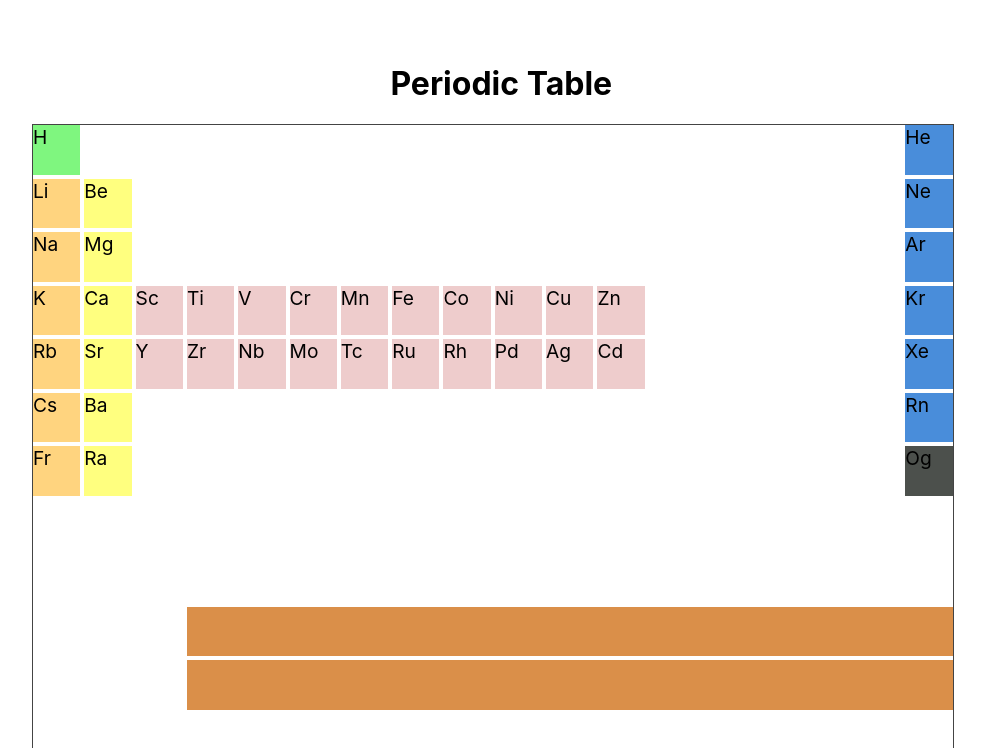
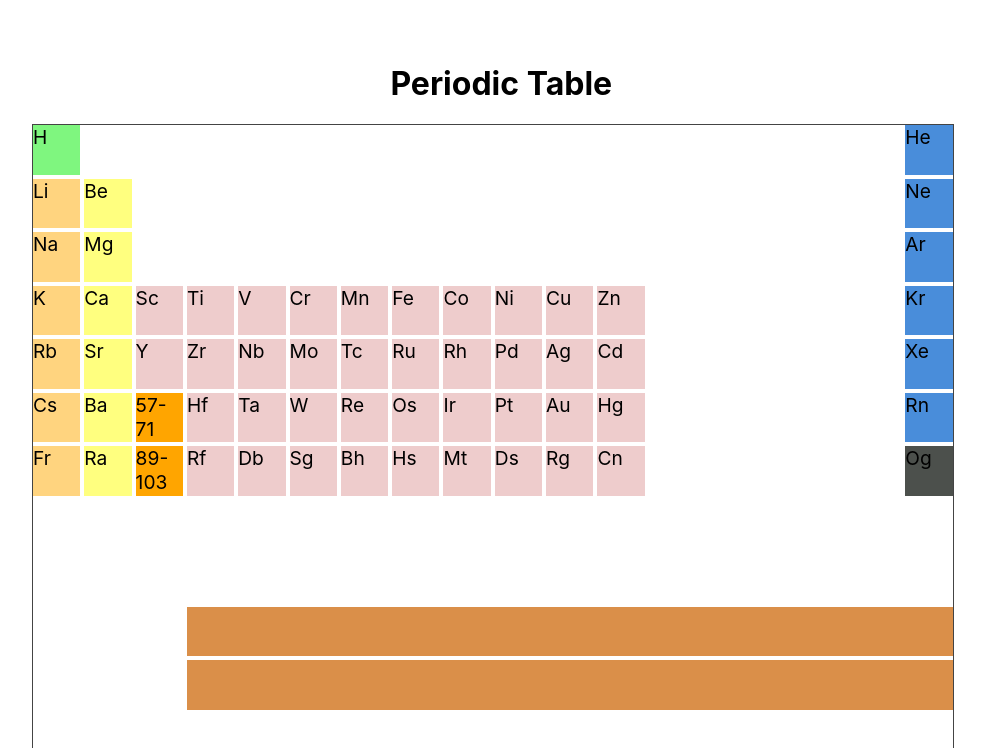
Before and after one commit to anilkris/periodictable, a React (Create React App) app: page / in a window 1280 px wide. Shown: the top 748 px of the page, without its empty margins (96-1081 px from the left). Built offline with nearby package versions, Linux system fonts and the light colour scheme.

Commit message:
update table

```diff
--- a/src/App.css
+++ b/src/App.css
@@ -39,7 +39,10 @@ header {
 .Nonmetal
    { background-color: rgb(127, 246, 127); }
 .Noble .Noble           { background-color: rgb(195, 212, 255); }
-.Lanthanoid .Lanthanoid { background-color: rgb(255, 212, 195); }
+.Lanthanoid
+{
+   background-color: rgb(255, 212, 195);
+   }
 .Actinoid .Actinoid     { background-color: rgb(238, 212, 229); }
 .Undiscovered           { background-color: rgb(255, 255, 255); }
 .InnerBorder            { background-color: rgb(204, 204, 255); }
@@ -272,8 +275,104 @@ header {
 .Cd {
   grid-column: 12 / 13;
   grid-row : 5 / 6;
+}
+.extelem1 {
+  grid-column: 3 / 4;
+  grid-row : 6 / 7;
+  background-color: orange;
+}
+.Hf {
+  grid-column: 4 / 5;
+  grid-row : 6 / 7;
+}
+.Ta {
+  grid-column: 5/ 6;
+  grid-row : 6 / 7;
+}
+.W {
+  grid-column: 6 / 7;
+  grid-row : 6 / 7;
+
+}
+.Re {
+  grid-column:  7 / 8;
+  grid-row : 6 / 7;
+}
+
+.Os {
+  grid-column: 8 / 9;
+  grid-row : 6 / 7;
+}
 
 
+.Ir {
+  grid-column: 9 / 10;
+  grid-row : 6 / 7;
+}
+
+
+.Pt {
+  grid-column: 10 / 11;
+  grid-row : 6 / 7;
+}
+
+.Au {
+  grid-column: 11 / 12;
+  grid-row : 6 / 7;
+}
+.Hg {
+  grid-column: 12 / 13;
+  grid-row : 6 / 7;
+}
+
+
+.extelem2 {
+  grid-column: 3 / 4;
+  grid-row : 7 / 8;
+  background-color: orange;
+}
+.Rf {
+  grid-column: 4 / 5;
+  grid-row : 7 / 8;
+}
+.Db {
+  grid-column: 5/ 6;
+  grid-row : 7 / 8;
+}
+.Sg {
+  grid-column: 6 / 7;
+  grid-row : 7 / 8;
+
+}
+.Bh {
+  grid-column:  7 / 8;
+  grid-row : 7 / 8;
+}
+
+.Hs {
+  grid-column: 8 / 9;
+  grid-row : 7 / 8;
+}
+
+
+.Mt {
+  grid-column: 9 / 10;
+  grid-row : 7 / 8;
+}
+
+
+.Ds {
+  grid-column: 10 / 11;
+  grid-row : 7 / 8;
+}
+
+.Rg {
+  grid-column: 11 / 12;
+  grid-row : 7 / 8;
+}
+.Cn {
+  grid-column: 12 / 13;
+  grid-row : 7 / 8;
 }
 
 
--- a/src/ThirdBox.js
+++ b/src/ThirdBox.js
@@ -76,5 +76,80 @@ export const ThirdBox = () => <React.Fragment>
     <div className="Elem Transition Cd">
         Cd
     </div>
+  <div className="Elem Transition extelem1">
+      57-71
+    </div>
+
+    <div className="Elem Transition Hf">
+      Hf
+    </div>
+    <div className="Elem Transition Ta">
+       Ta
+    </div>
+    <div className="Elem Transition W">
+        W
+    </div>
+    <div className="Elem Transition Re">
+        Re
+    </div>
+
+    <div className="Elem Transition Os">
+        Os
+    </div>
+
+    <div className="Elem Transition Ir">
+         Ir
+    </div>
+
+    <div className="Elem Transition Pt">
+        Pt
+    </div>
+   <div className="Elem Transition Au">
+        Au
+    </div>
+
+    <div className="Elem Transition Hg">
+        Hg
+    </div>
+
+
+
+  <div className="Elem Transition extelem2">
+      89-103
+    </div>
+
+    <div className="Elem Transition Rf">
+      Rf
+    </div>
+    <div className="Elem Transition Db">
+       Db
+    </div>
+    <div className="Elem Transition Sg">
+        Sg
+    </div>
+    <div className="Elem Transition Bh">
+        Bh
+    </div>
+
+    <div className="Elem Transition Hs">
+        Hs
+    </div>
+
+    <div className="Elem Transition Mt">
+        Mt
+    </div>
+
+    <div className="Elem Transition Ds">
+        Ds
+    </div>
+   <div className="Elem Transition Rg">
+        Rg
+    </div>
+
+    <div className="Elem Transition Cn">
+        Cn
+    </div>
+
+
 
 </React.Fragment>;
```
